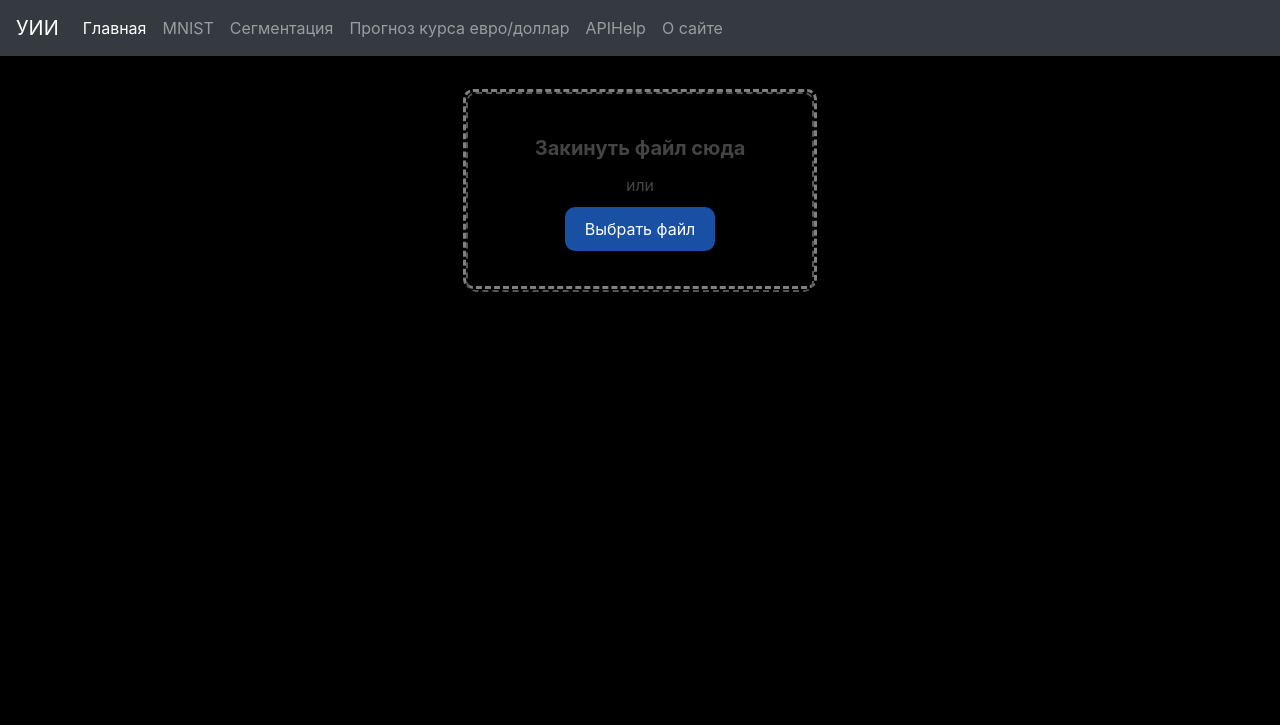
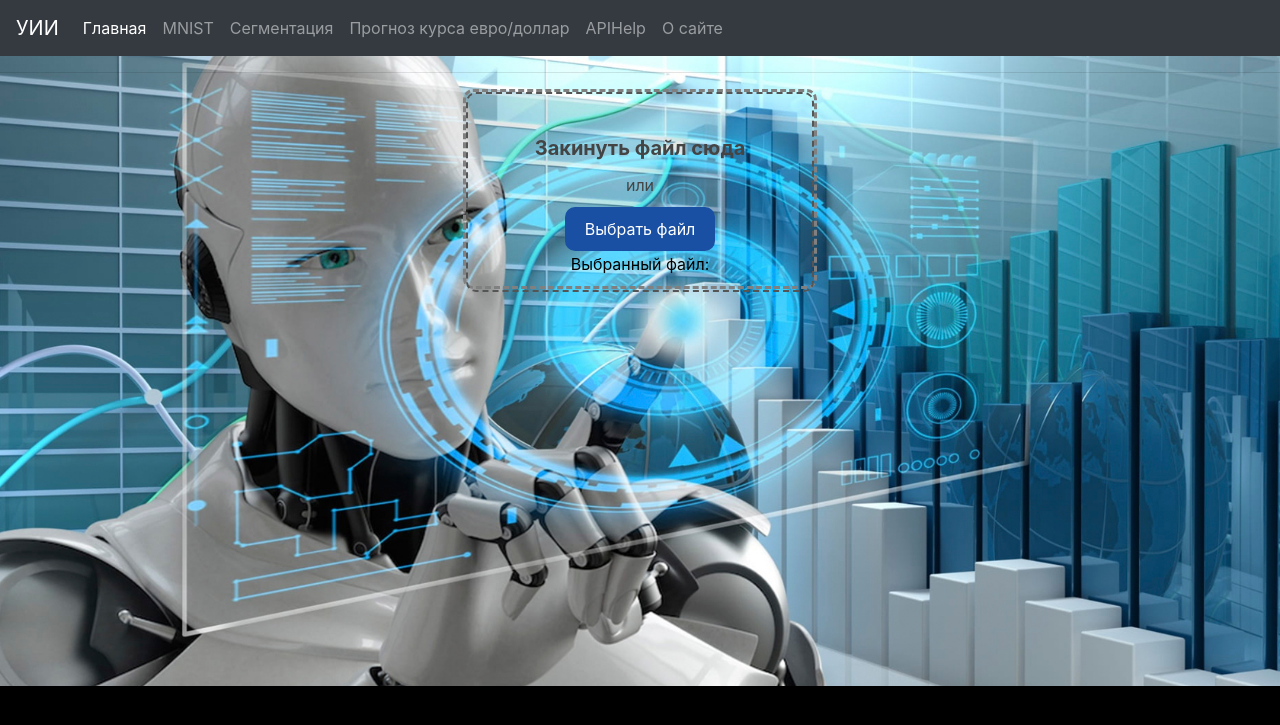
Before and after one commit to dimarsoft/05.2023.ai.prod, a Python web app: template lesson_3/src/templates/segment.html in a window 1280 px wide. Shown: the top 725 px of the page. Run offline with Jinja, Linux system fonts and the light colour scheme; the template is opened without the code that fills it, so the values that code supplies are empty; some libraries are stand-ins or nearby versions.

Commit message:
fix style

```diff
--- a/lesson_3/src/static/style.css
+++ b/lesson_3/src/static/style.css
@@ -89,7 +89,6 @@ body {
 	background-image: url("back1.jpg");
 	background-size: cover;
 	background-color: black;
-	background: black;
 	background-repeat: no-repeat;
 }
 
```
